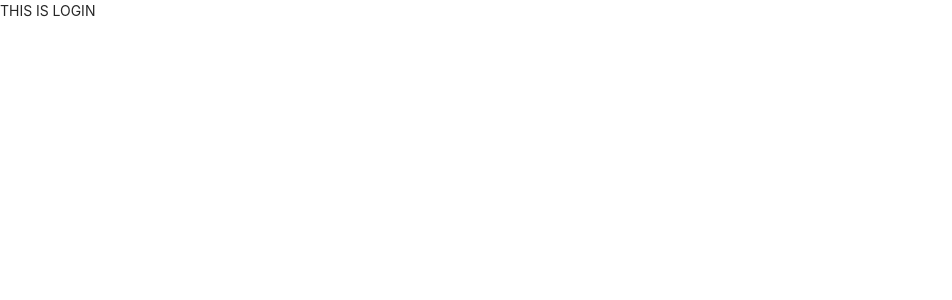
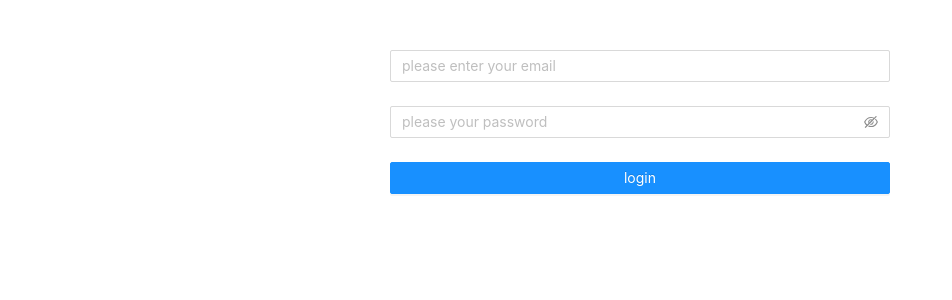
Before and after one commit to dev-karen/react_admin_panel, a React app: page / in a window 1280 px wide. Shown: the top 300 px of the page, without its empty margins (0-952 px from the left). Built offline with nearby package versions, Linux system fonts and the light colour scheme.

Commit message:
login screen is done

```diff
--- a/package.json
+++ b/package.json
@@ -61,6 +61,7 @@
     "sass-loader": "^10.0.5",
     "semver": "7.3.2",
     "style-loader": "1.3.0",
+    "styled-components": "^5.3.3",
     "terser-webpack-plugin": "4.2.3",
     "ts-pnp": "1.2.0",
     "url-loader": "4.1.1",
--- a/src/screens/auth/login/index.js
+++ b/src/screens/auth/login/index.js
@@ -1,4 +1,34 @@
+import { Form, Input, Button } from "antd";
+import Style from "./style";
+
+const { Item } = Form;
 export function Login() {
-  return <p>THIS IS LOGIN</p>;
+  const [form] = Form.useForm();
+  function handleSubmit(values) {
+    console.log(values);
+  }
+  return (
+    <Style>
+      <Form form={form} onFinish={handleSubmit}>
+        <Item
+          name="email"
+          rules={[{ required: true, message: "Please input your password!" }]}
+        >
+          <Input placeholder="please enter your email" />
+        </Item>
+        <Item name="password">
+          <Input.Password
+            visibilityToggle={true}
+            placeholder="please your password"
+          />
+        </Item>
+        <Item>
+          <Button type="primary" block htmlType="submit">
+            login
+          </Button>
+        </Item>
+      </Form>
+    </Style>
+  );
 }
 export default Login;
--- a/src/screens/auth/login/style.js
+++ b/src/screens/auth/login/style.js
@@ -0,0 +1,6 @@
+import styled from "styled-components";
+export const Style = styled.section`
+  max-width: 500px;
+  margin: 50px auto;
+`;
+export default Style;
```
Also changed, not shown: 1 other file (tests, documents, lock files or other folders).
